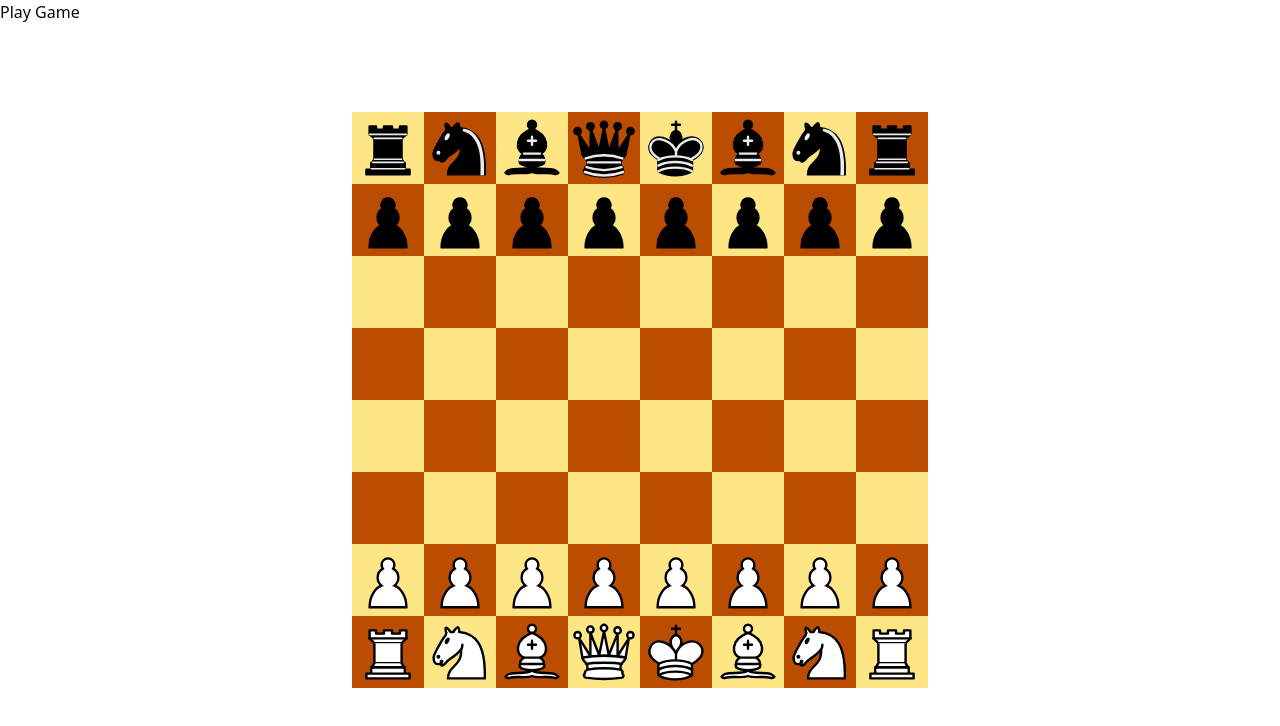
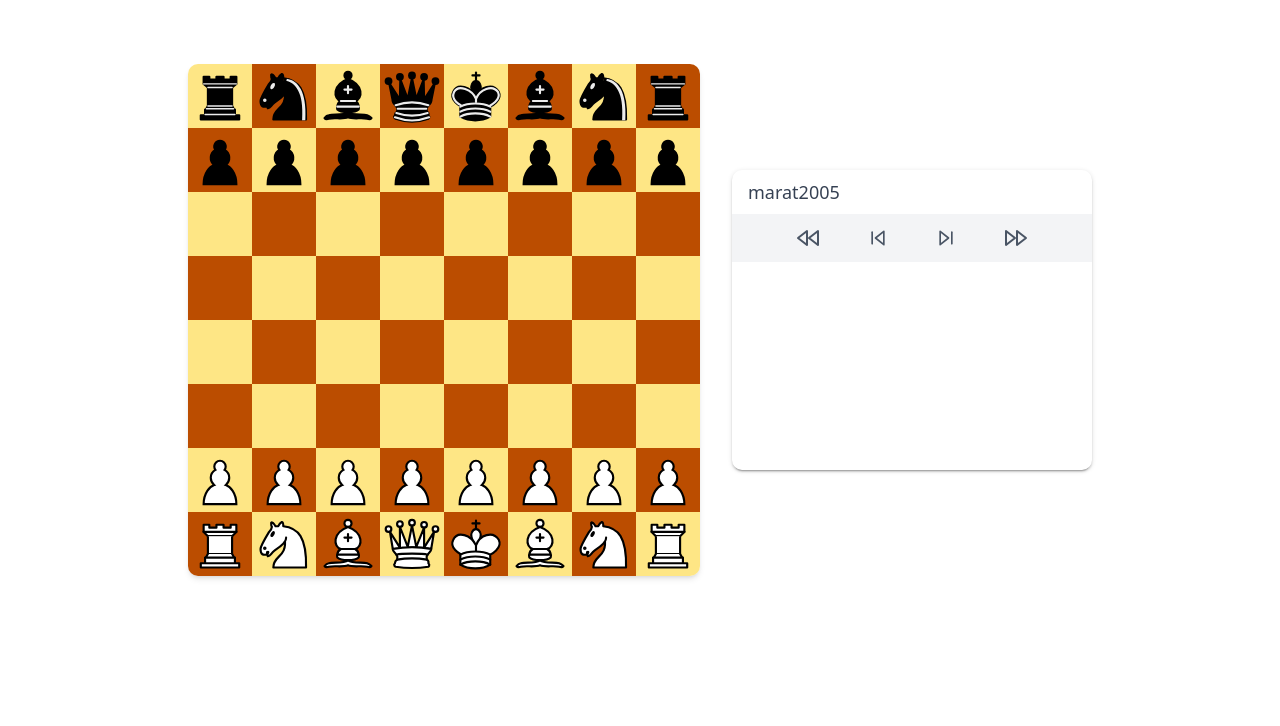
Before and after one commit to maratdev0210/playchess, a Next.js app: page /play in a window 1280 px wide. Shown: the top 726 px of the page. Built offline with nearby package versions, Linux system fonts and the light colour scheme.

Commit message:
game history added

```diff
--- a/src/app/globals.css
+++ b/src/app/globals.css
@@ -120,3 +120,10 @@
     @apply bg-background text-foreground;
   }
 }
+
+.history {
+  box-shadow:
+    0 2px 2px 0 rgba(0, 0, 0, 0.14),
+    0 3px 1px -2px rgba(0, 0, 0, 0.2),
+    0 1px 5px 0 rgba(0, 0, 0, 0.12);
+}
--- a/src/app/play/page.tsx
+++ b/src/app/play/page.tsx
@@ -7,9 +7,10 @@ import {
   Board,
   GameState,
 } from "@/types/play";
-import { Chess } from "chess.js";
+import { Chess, Move } from "chess.js";
 import ChessBoard from "../ui/play/ChessBoard";
 import GameEndAlert from "../ui/play/GameEndAlert";
+import MovesHistory from "../ui/play/MovesHistory";
 import { useState, useEffect, useRef } from "react";
 import { SOUNDS } from "@/types/play";
 import { useGameState } from "@/lib/useGameState";
@@ -31,6 +32,10 @@ export default function Page() {
   const [srcAudio, setSrcAudio] = useState<string | null>(null);
   const [showMessage, setShowMessage] = useState<boolean>(false);
   const [playAgain, setPlayAgain] = useState<boolean>(false);
+  const [history, setHistory] = useState<Move[]>([]);
+  const [activeMove, setActiveMove] = useState<number | undefined>();
+  const [boardPositions, setBoardPositions] = useState<IBoard[]>([]); // stores the history of all played moves
+  const [isHistory, setIsHistory] = useState<boolean>(false); // if the value is true, then preview the board not allowing the player to modify the board state
 
   useEffect(() => {
     if (playAgain) {
@@ -50,6 +55,12 @@ export default function Page() {
     turn: "w",
   });
   const gameEndMessage = useGameState(gameState);
+
+  useEffect(() => {
+    if (activeMove + 1 < boardPositions.length) {
+      setIsHistory(true);
+    }
+  }, [activeMove]);
 
   useEffect(() => {
     if (isAudioPlayed && audioRef.current) {
@@ -86,6 +97,9 @@ export default function Page() {
   }, [board]);
 
   const handleBoardClick = (event) => {
+    if (isHistory && activeMove + 1 < boardPositions.length) {
+      return;
+    }
     setSelectedSquarePosition(event.target.dataset.square);
     setValidPieceMoves(
       chess.moves({ square: event.target.dataset.square, verbose: true })
@@ -115,6 +129,9 @@ export default function Page() {
         }
       }
       setBoard(chess.board());
+      setBoardPositions([...boardPositions, chess.board()]);
+      setHistory(chess.history({ verbose: true }));
+      setActiveMove(boardPositions.length);
       setSelectedPiece(undefined);
     }
     if (selectedPiece === undefined) {
@@ -123,11 +140,17 @@ export default function Page() {
     }
   };
 
+  console.log(boardPositions);
+  console.log(isHistory);
+  console.log(activeMove);
+  console.log(history);
+
   return (
     <>
-      <div>Play Game</div>
+      <div className="relative top-8 md:top-16 md:flex md:justify-center md:items-center gap-8 w-full">
+        <div className="flex justify-center shadow-md rounded-lg">
           <ChessBoard
-        board={board}
+            board={isHistory ? boardPositions[activeMove] : board}
             handleBoardClick={handleBoardClick}
             validPieceMoves={validPieceMoves}
             selectedSquarePosition={selectedSquarePosition}
@@ -135,6 +158,16 @@ export default function Page() {
             isInCheck={gameState.isChecked}
             turn={gameState.turn}
           />
+        </div>
+        <div className="flex justify-center right-8 top-8 md:top-0">
+          <MovesHistory
+            history={history}
+            activeMove={activeMove}
+            setActiveMove={setActiveMove}
+          />
+        </div>
+      </div>
+
       <audio className="hidden" ref={audioRef} src={srcAudio} />
       <GameEndAlert
         showMessage={showMessage}
--- a/src/app/ui/play/ChessBoard.tsx
+++ b/src/app/ui/play/ChessBoard.tsx
@@ -28,20 +28,23 @@ export default function ChessBoard({
   console.log(board);
   return (
     <>
-      <div className="cursor-pointer absolute translate-x-0 -translate-y-1/2 top-1/2 w-full flex items-center justify-center">
+      <div className="cursor-pointer  w-full flex items-center justify-center">
         <div
           onClick={(e) => handleBoardClick(e)}
-          className="w-[576px] h-[576px]"
+          className="w-[192px] h-[192px] md:w-[384px] md:h-[384px] lg:w-[512px] lg:h-[512px] 2xl:w-[576px] 2xl:h-[576px]"
         >
           {board.map((row, rowIndex) => {
             return (
-              <div key={rowIndex} className="w-[576px] h-[72px] flex">
+              <div
+                key={rowIndex}
+                className="w-[192px] h-[24px] md:w-[384px] md:h-[48px] lg:w-[512px] lg:h-[64px] 2xl:w-[576px] 2xl:h-[72px] flex"
+              >
                 {row.map((tile, colIndex) => {
                   return (
                     <div
                       key={colIndex}
                       data-square={SQUARES[rowIndex * 8 + colIndex]}
-                      className={`${(rowIndex + colIndex) % 2 == 0 ? "bg-amber-200" : "bg-amber-700"} ${selectedPiecePosition == SQUARES[rowIndex * 8 + colIndex] ? "bg-amber-800/75" : ""} relative size-18 flex items-center justify-center`}
+                      className={`${(rowIndex + colIndex) % 2 == 0 ? "bg-amber-200" : "bg-amber-700"} ${selectedPiecePosition == SQUARES[rowIndex * 8 + colIndex] ? "bg-amber-800/75" : ""} ${rowIndex == 0 ? "first:rounded-tl-lg last:rounded-tr-lg" : ""} ${rowIndex == 7 ? "first:rounded-bl-lg last:rounded-br-lg" : ""}  relative size-6 md:size-12  lg:size-16 2xl:size-18 flex items-center justify-center`}
                     >
                       {tile !== null && (
                         <img
@@ -56,7 +59,7 @@ export default function ChessBoard({
                       ) && (
                         <span
                           data-square={SQUARES[rowIndex * 8 + colIndex]}
-                          className="rounded-full bg-black/75 size-6 absolute top-1/2 translate-x-0 -translate-y-1/2"
+                          className="rounded-full bg-black/75 size-2  md:size-4 lg:size-5 2xl:size-6 absolute top-1/2 translate-x-0 -translate-y-1/2"
                         ></span>
                       )}
                     </div>
--- /dev/null
+++ b/src/app/ui/play/MovesHistory.tsx
@@ -0,0 +1,49 @@
+// display the moves history on a sidebar
+
+import { Rewind, SkipForward } from "lucide-react";
+import ShowMoves from "@/app/widgets/play/ShowMoves";
+import { Move } from "chess.js";
+
+interface IMovesHistory {
+  history: Move[];
+  activeMove: number | undefined;
+  setActiveMove: React.Dispatch<React.SetStateAction<number | undefined>>;
+}
+
+export default function MovesHistory({
+  history,
+  activeMove,
+  setActiveMove,
+}: IMovesHistory) {
+  return (
+    <>
+      <div className="h-40 w-60 py-2 md:h-75 md:w-90 border-1 border-none history rounded-lg">
+        <div className="pb-2 px-4">
+          {/* opponents's username */}
+          <span className="text-gray-700 text-lg">marat2005</span>
+        </div>
+        <div className="w-full flex justify-center items-center gap-12 h-12 cursor-pointer bg-gray-100 *:hover:transition *:hover:duration-300 *:hover:text-gray-700 *:hover:scale-125">
+          <div>
+            <Rewind className=" text-gray-600" />
+          </div>
+          <div>
+            <SkipForward className="rotate-180 text-gray-600 size-5" />
+          </div>
+          <div>
+            <SkipForward className="text-gray-600 size-5" />
+          </div>
+          <div>
+            <Rewind className="rotate-180 text-gray-600" />
+          </div>
+        </div>
+        <div className="w-full h-40 overflow-y-auto">
+          <ShowMoves
+            history={history}
+            activeMove={activeMove}
+            setActiveMove={setActiveMove}
+          />
+        </div>
+      </div>
+    </>
+  );
+}
--- /dev/null
+++ b/src/app/widgets/play/ShowMoves.tsx
@@ -0,0 +1,85 @@
+import { Move } from "chess.js";
+import { PIECEICONS } from "@/types/play";
+
+interface IHistory {
+  history: Move[];
+  activeMove: number | undefined; // currently selected move by the player defaults to the length of history
+  setActiveMove: React.Dispatch<React.SetStateAction<number | undefined>>;
+}
+
+interface IShowMove {
+  history: Move[];
+  index: number;
+  activeMove: number | undefined;
+  setActiveMove: React.Dispatch<React.SetStateAction<number | undefined>>;
+}
+
+function ShowMove({ history, index, activeMove, setActiveMove }: IShowMove) {
+  return (
+    <div
+      data-move={index}
+      onClick={() => setActiveMove(index)}
+      className={`flex-1 text-lg hover:bg-blue-100 hover:transition hover:duration-300 ${activeMove === index ? "bg-blue-200 text-gray-700" : ""}`}
+    >
+      {history[index].piece !== "p" && (
+        <span>{PIECEICONS[history[index].piece][history[index].color]}</span>
+      )}
+      <span className="px-1 inline-block">{history[index].san}</span>
+    </div>
+  );
+}
+
+export default function ShowMoves({
+  history,
+  activeMove,
+  setActiveMove,
+}: IHistory) {
+  console.log(history);
+  return (
+    <>
+      {history.map((move, index) => {
+        if (index % 2 == 0 && index + 1 == history.length) {
+          return (
+            <div key={index} className="flex m-0">
+              <div className="flex-1 text-gray-700 text-lg text-center bg-gray-100 ">
+                {Math.floor((index + 1) / 2) + 1}
+              </div>
+              <div className="flex-6 items-center flex *:cursor-pointer">
+                <ShowMove
+                  history={history}
+                  index={index}
+                  activeMove={activeMove}
+                  setActiveMove={setActiveMove}
+                />
+                <div className="flex-1"></div>
+              </div>
+            </div>
+          );
+        }
+        if (index % 2 == 1) {
+          return (
+            <div key={index} className="flex m-0">
+              <div className="flex-1 text-gray-700 text-lg text-center bg-gray-100 ">
+                {Math.floor((index + 1) / 2)}
+              </div>
+              <div className="flex-6 items-center flex *:cursor-pointer">
+                <ShowMove
+                  history={history}
+                  index={index - 1}
+                  activeMove={activeMove}
+                  setActiveMove={setActiveMove}
+                />
+                <ShowMove
+                  history={history}
+                  index={index}
+                  activeMove={activeMove}
+                  setActiveMove={setActiveMove}
+                />
+              </div>
+            </div>
+          );
+        }
+      })}
+    </>
+  );
+}
--- a/src/types/play.ts
+++ b/src/types/play.ts
@@ -110,3 +110,35 @@ export enum SOUNDS {
   CHECK = "https://images.chesscomfiles.com/chess-themes/sounds/_MP3_/default/move-check.mp3",
   GAMEEND = "https://images.chesscomfiles.com/chess-themes/sounds/_MP3_/default/game-end.mp3",
 }
+
+/* shows the piece icon on the sidebar of played moves */
+export type PieceIcon = {
+  [type in PieceSymbol]: string;
+};
+
+export const PIECEICONS = {
+  p: {
+    w: "",
+    b: "",
+  },
+  n: {
+    w: "\u2658",
+    b: "\u265E",
+  },
+  b: {
+    w: "\u2657",
+    b: "\u265D",
+  },
+  r: {
+    w: "\u2656",
+    b: "\u265C",
+  },
+  q: {
+    w: "\u2655",
+    b: "\u265B",
+  },
+  k: {
+    w: "\u2654",
+    b: "\u265A",
+  },
+};
```
Also changed, not shown: 1 other file (tests, documents, lock files or other folders). Lines whose indentation alone changed are shown as unchanged.
